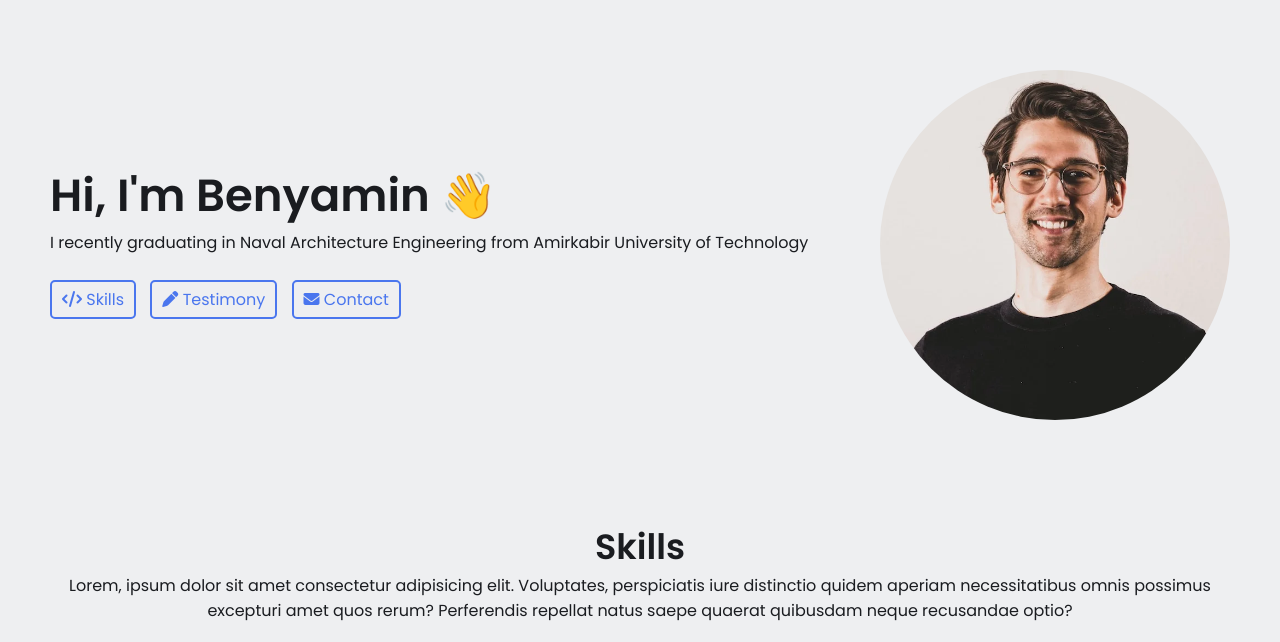
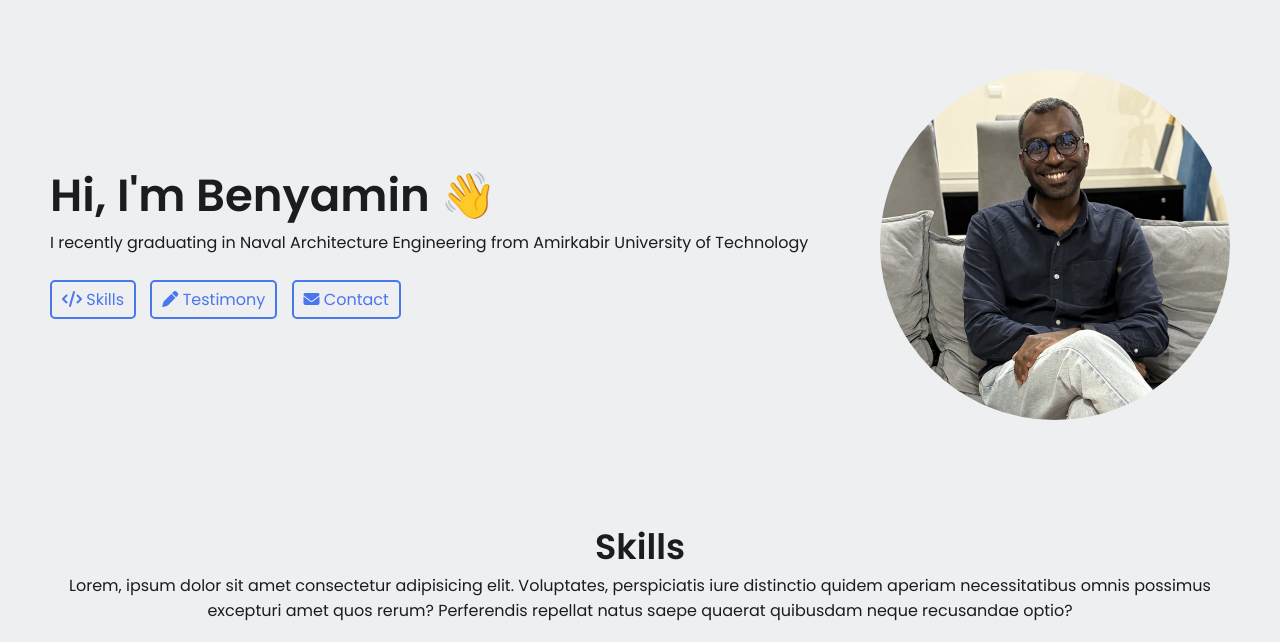
Before and after one commit to BenyaminBaraniNia/BenyaminBaraniNia.github.io, a plain HTML site: page index.html in a window 1280 px wide. Shown: the part 60-702 px from the top of the page. Drawn offline with Linux system fonts and the light colour scheme.

Commit message:
Update website

```diff
--- a/index.html
+++ b/index.html
@@ -66,7 +66,7 @@
       </div>
 
       <div class="headshot">
-        <img src="images/hero-headshot.webp" alt="john doe headshot">
+        <img src="images/BBNIA.jpg" alt="Benyamin Barani Nia">
       </div>
     </section>
 
```
Also changed, not shown: images/BBNIA.jpg (added).
